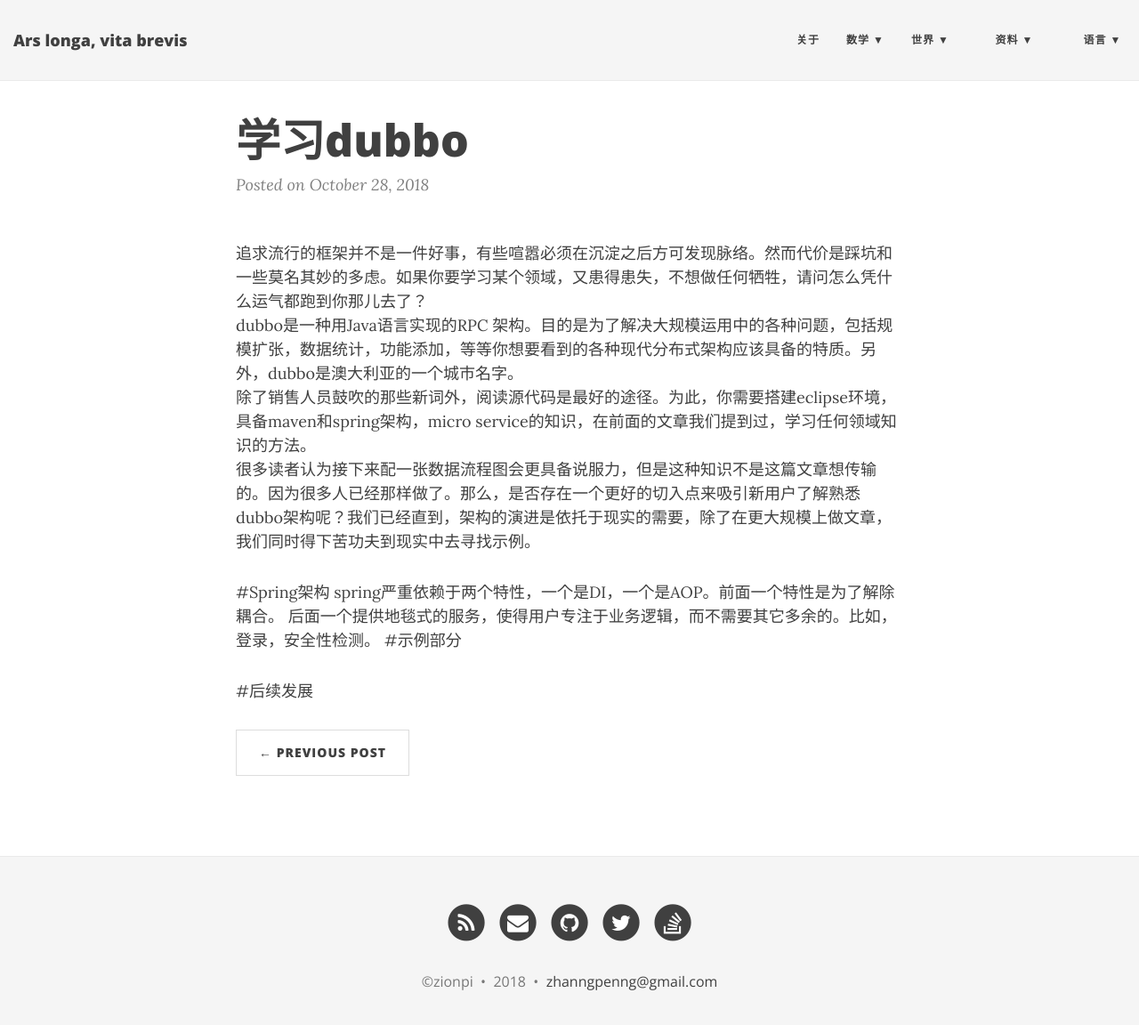
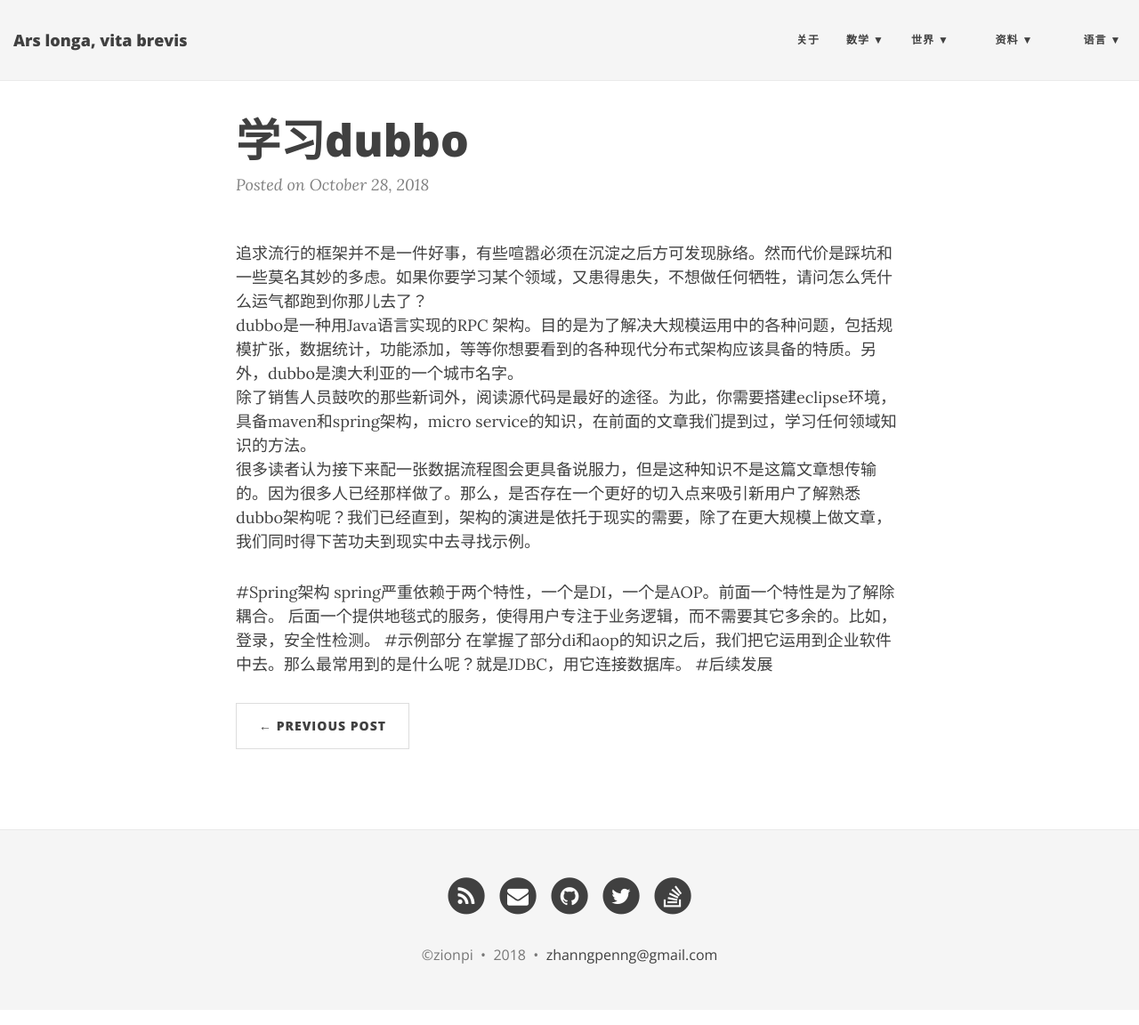
Before and after one commit to ZionPi/zionpi.github.io, a Jekyll site: the page built from _posts/2018-10-28-learn-dubbo.md, in a window 1280 px wide and 1165 px high. Shown: the top 1152 px of the window at 89% size. Built offline with Jekyll 4.4.1, drawn with Linux system fonts in a browser that asks for light colours; nearby versions of some CDN libraries.

Commit message:
add one line

```diff
--- a/_posts/2018-10-28-learn-dubbo.md
+++ b/_posts/2018-10-28-learn-dubbo.md
@@ -11,5 +11,5 @@
 spring严重依赖于两个特性，一个是DI，一个是AOP。前面一个特性是为了解除耦合。
 后面一个提供地毯式的服务，使得用户专注于业务逻辑，而不需要其它多余的。比如，登录，安全性检测。
 #示例部分
-
+在掌握了部分di和aop的知识之后，我们把它运用到企业软件中去。那么最常用到的是什么呢？就是JDBC，用它连接数据库。
 #后续发展
```
